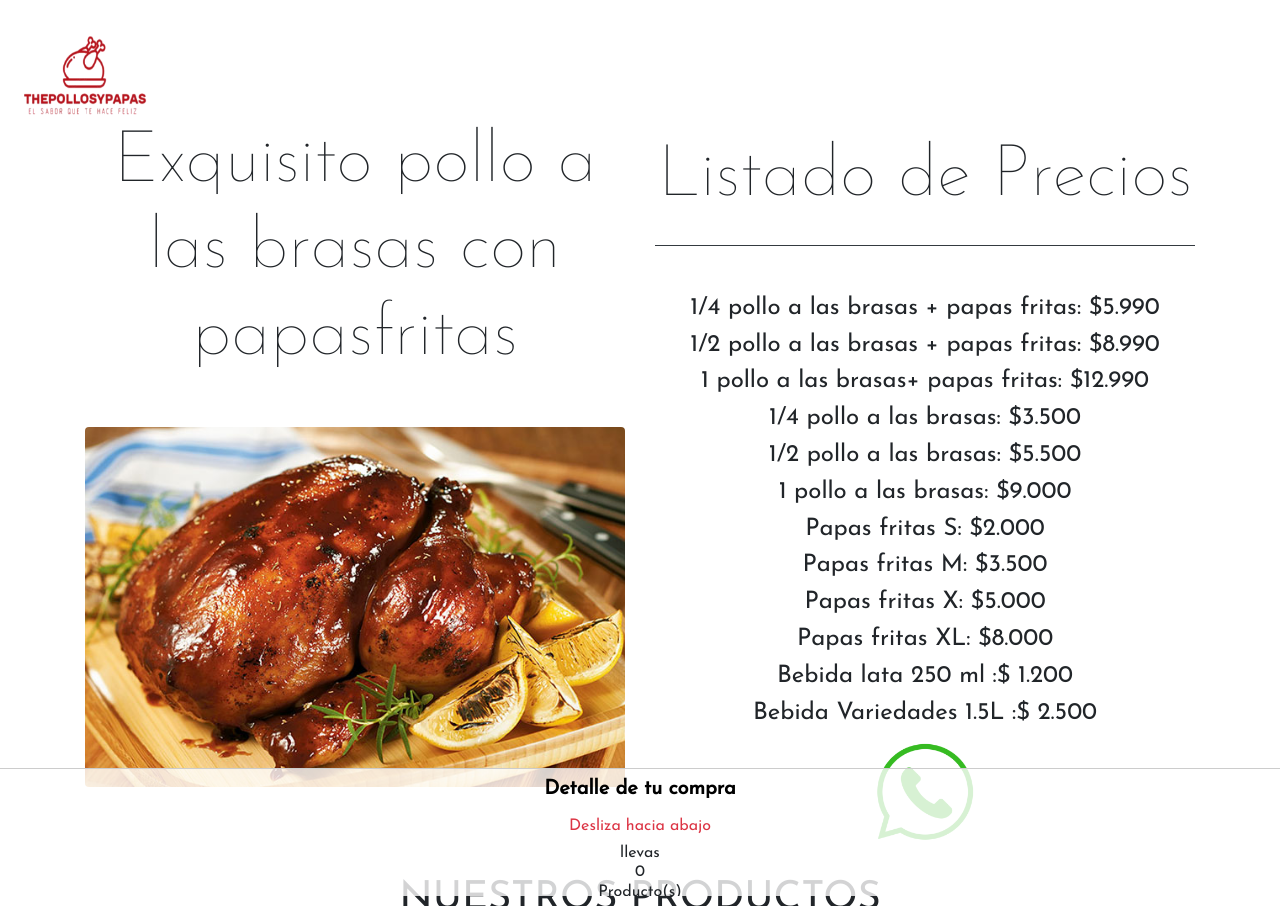
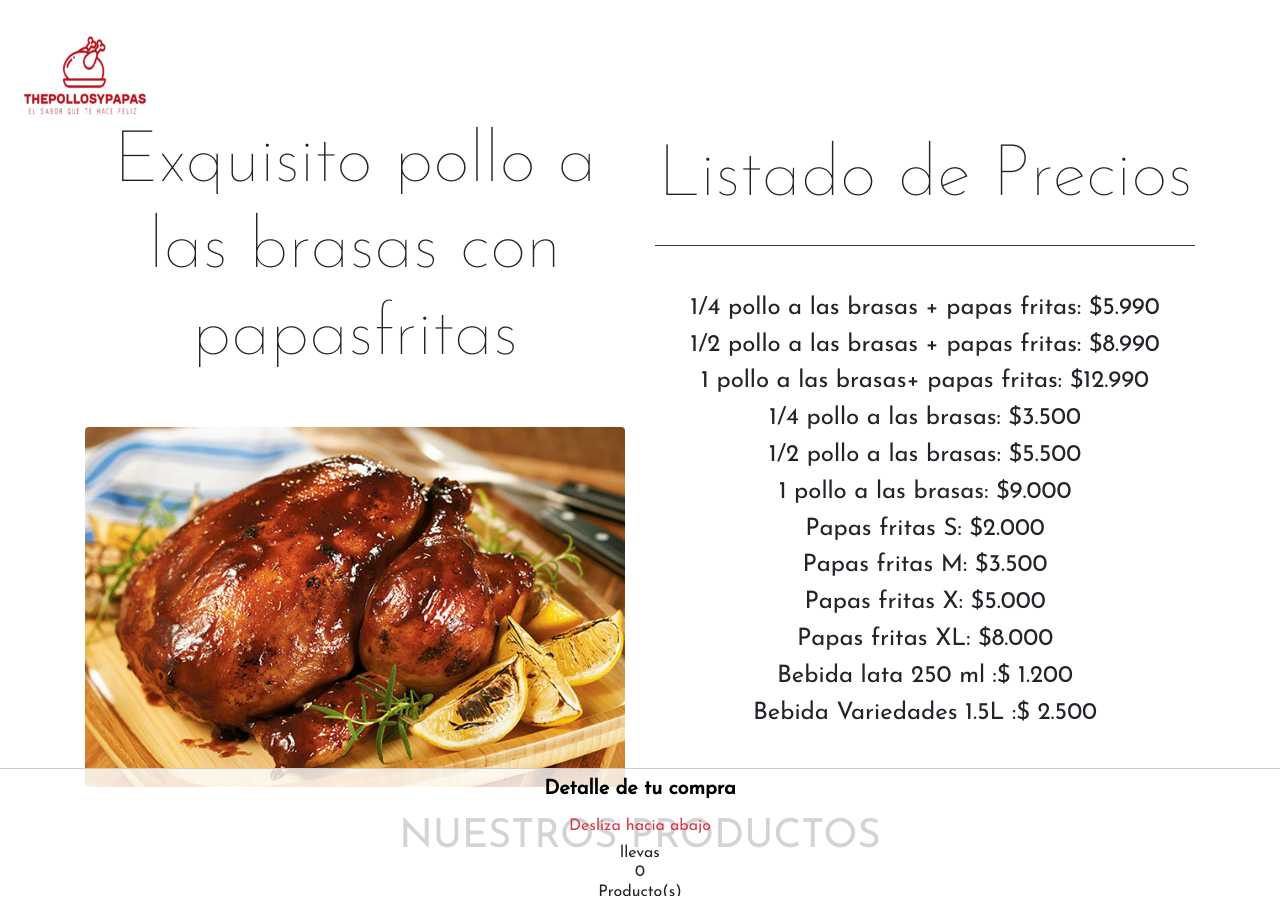
Before and after one commit to Fungi-ly/THEPOLLOSYPAPAS, a plain HTML site: page index.html in a window 1280 px wide. Shown: the top 906 px of the page. Drawn offline with nearby package versions, Linux system fonts and the light colour scheme; grey boxes are pictures that could not be loaded.

Commit message:
Update index.html

```diff
--- a/index.html
+++ b/index.html
@@ -112,7 +112,7 @@
               <h4 class=" text-center mt-2 blue" id="j">Papas fritas XL: $8.000</h4>
               <h4 class=" text-center mt-2 blue" id="k">Bebida lata 250 ml :$ 1.200</h4>
               <h4 class=" text-center mt-2 blue" id="l"> Bebida Variedades 1.5L :$ 2.500</h4>
-              <a id="encarga_aqui" href="https://api.whatsapp.com/send?phone=56990225910"><button class="btn btn-white enviar-pedido"> <img src="assets/img/foto (2).png" alt="wasap" width="100" height="80" alt="logo"> </button> </a>
+
 
             </div>
           </div>
```
